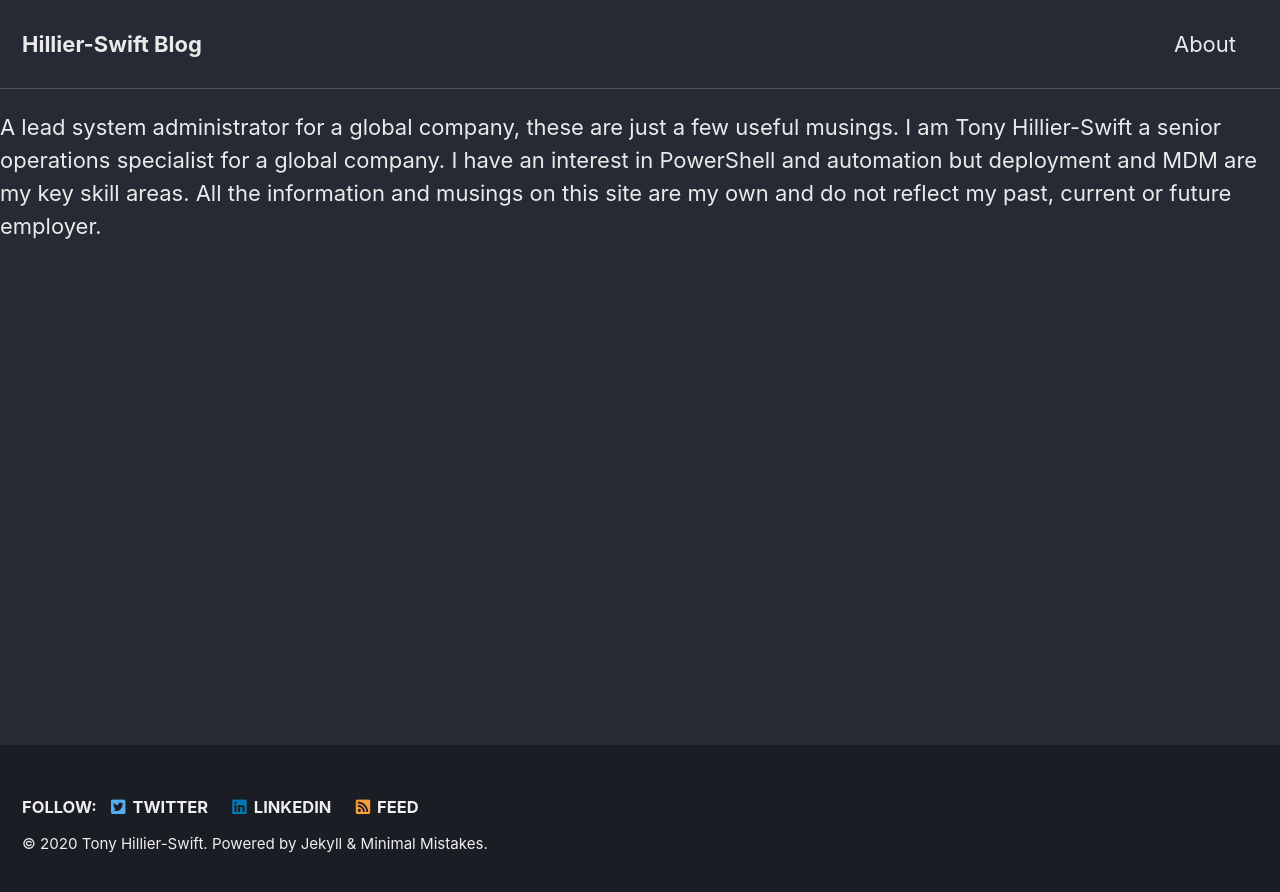
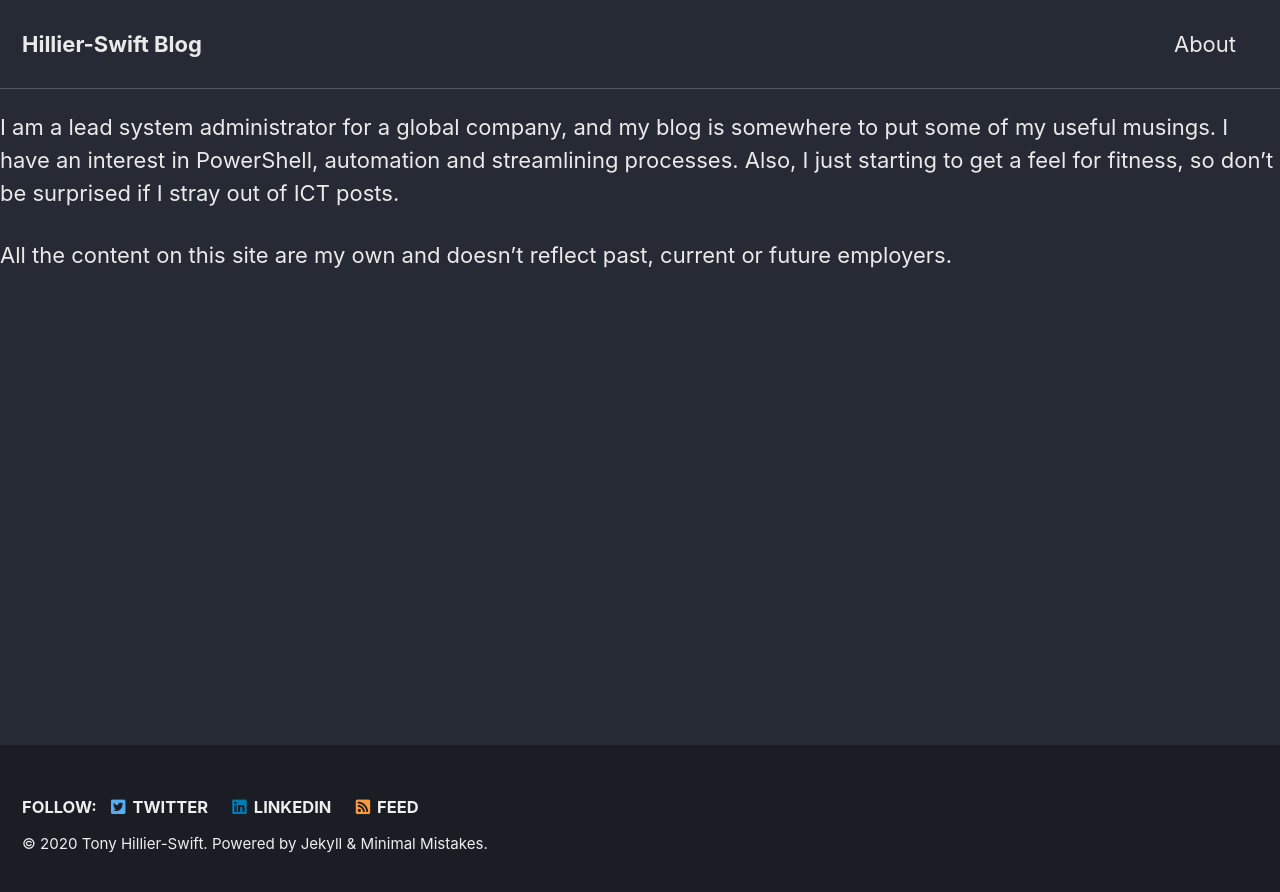
Before and after one commit to hillier-swift/hillier-swift.github.io, a Jekyll site: the page built from _pages/about.md, in a window 1280 px wide. Shown: the top 892 px of the page. Built offline with Jekyll 4.4.1, drawn with Linux system fonts in a browser that asks for light colours; cached includes are drawn as plain includes; our own code applies the rules of GitHub Pages for plain Markdown files.

Commit message:
Updating About

```diff
--- a/_pages/about.md
+++ b/_pages/about.md
@@ -1,8 +1,9 @@
 ---
 permalink: /about/
 title: "About"
-last_modified_at: 2020-10-06
+last_modified_at: 2020-11-01
 ---
 
-A lead system administrator for a global company, these are just a few useful musings. I am Tony Hillier-Swift a senior operations specialist for a global company. I have an interest in PowerShell and automation but deployment and MDM are my key skill areas.
-All the information and musings on this site are my own and do not reflect my past, current or future employer.
+I am a lead system administrator for a global company, and my blog is somewhere to put some of my useful musings. I have an interest in PowerShell, automation and streamlining processes. Also, I just starting to get a feel for fitness, so don't be surprised if I stray out of ICT posts.
+
+All the content on this site are my own and doesn't reflect past, current or future employers.
```
